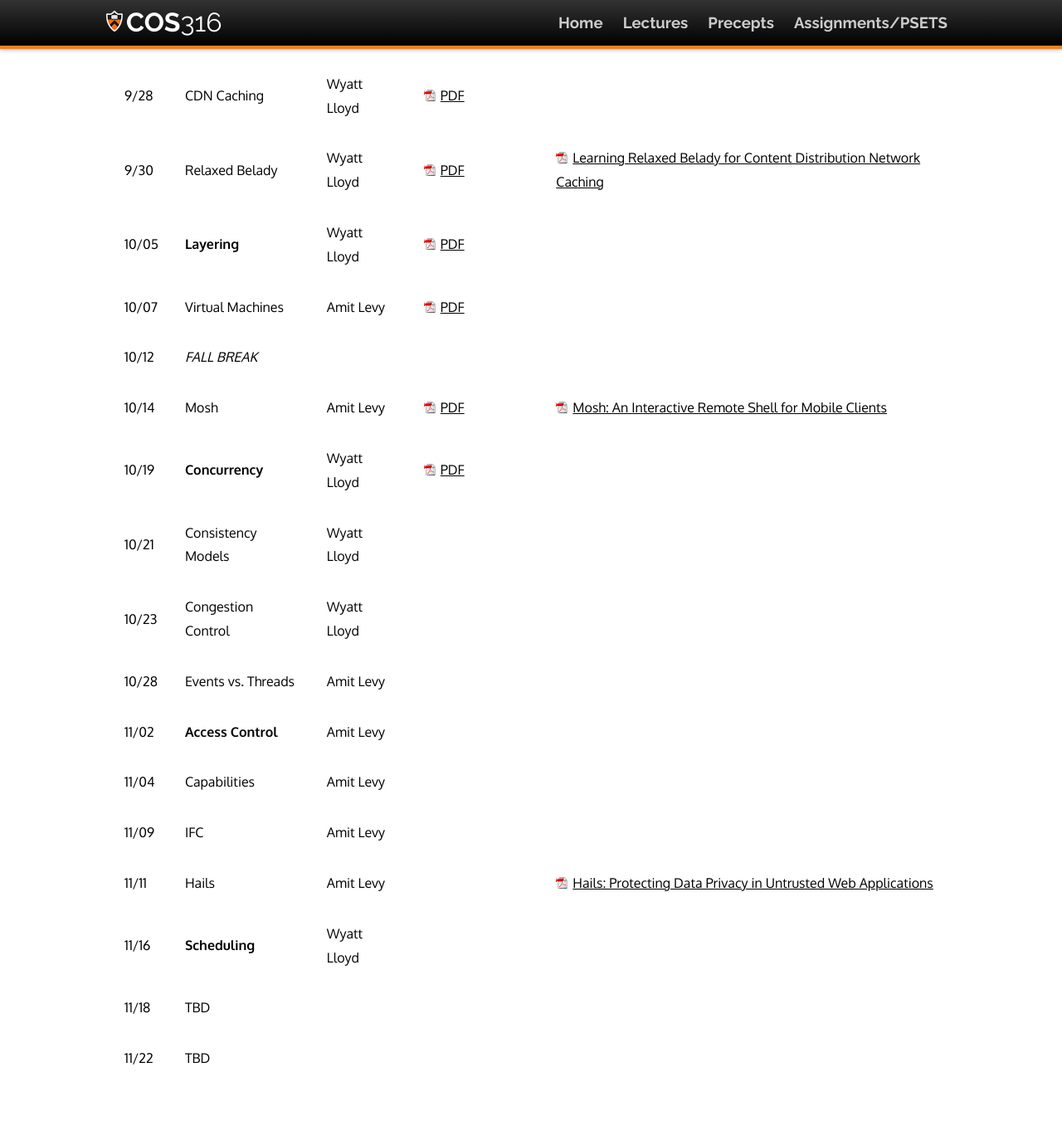
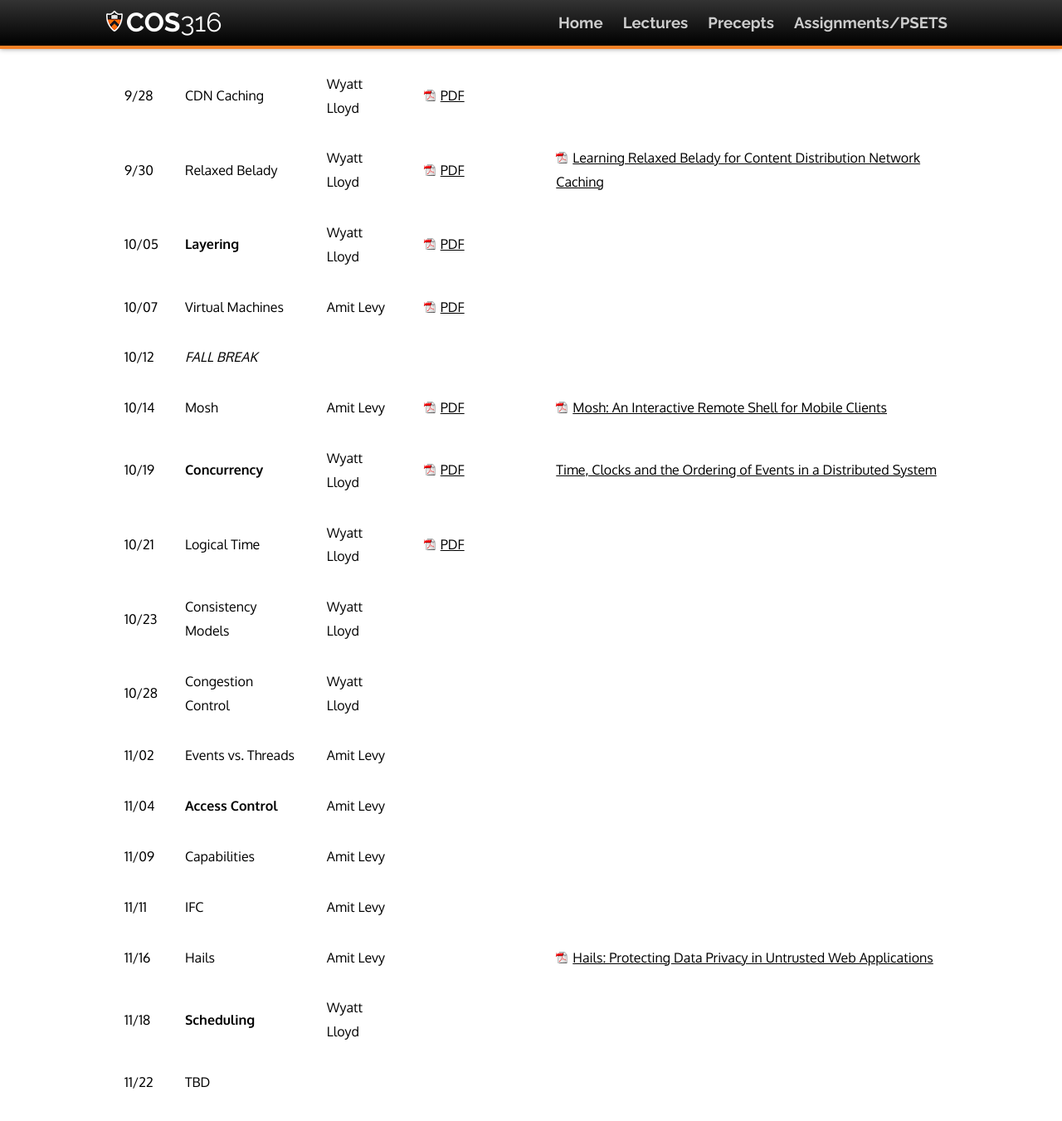
Before and after one commit to cos316/cos316-web, a Jekyll site: the page built from lectures.md, in a window 1280 px wide and 1400 px high, scrolled down 783 px. Shown: the top 1351 px of the window at 83% size. Built offline with Jekyll 4.4.1, drawn with Linux system fonts in a browser that asks for light colours; nearby versions of some CDN libraries.

Commit message:
L15 slides, update schedule

```diff
--- a/lectures.md
+++ b/lectures.md
@@ -29,14 +29,14 @@ expected to attend lecture live if that is at all reasonable for you.
 | 10/07 | Virtual Machines  | Amit Levy   | [PDF](/lectures/L12-virtual-machines.pdf) | | |
 | 10/12 |  *FALL BREAK*     | | | | |
 | 10/14 | Mosh              | Amit Levy   | [PDF](/lectures/L13-mosh.pdf) | | [Mosh: An Interactive Remote Shell for Mobile Clients](https://mosh.org/mosh-paper.pdf) |
-| 10/19 | **Concurrency**   | Wyatt Lloyd | [PDF](/lectures/L14-concurrency-time.pdf) | | |
-| 10/21 | Consistency Models| Wyatt Lloyd | | | |
-| 10/23 | Congestion Control| Wyatt Lloyd | | | |
-| 10/28 | Events vs. Threads| Amit Levy   | | | |
-| 11/02 | **Access Control**| Amit Levy   | | | |
-| 11/04 | Capabilities      | Amit Levy   | | | |
-| 11/09 | IFC               | Amit Levy   | | | |
-| 11/11 | Hails             | Amit Levy   | | | [Hails: Protecting Data Privacy in Untrusted Web Applications](https://www.amitlevy.com/papers/hails-osdi2012.pdf) |
-| 11/16 | **Scheduling**    | Wyatt Lloyd | | | |
-| 11/18 | TBD               | | | | |
+| 10/19 | **Concurrency**   | Wyatt Lloyd | [PDF](/lectures/L14-concurrency-time.pdf) | | [Time, Clocks and the Ordering of Events in a Distributed System](http://lamport.azurewebsites.net/pubs/pubs.html#time-clocks) |
+| 10/21 | Logical Time      | Wyatt Lloyd | [PDF](/lectures/L15-more-time.pdf ) | | |
+| 10/23 | Consistency Models| Wyatt Lloyd | | | |
+| 10/28 | Congestion Control| Wyatt Lloyd | | | |
+| 11/02 | Events vs. Threads| Amit Levy   | | | |
+| 11/04 | **Access Control**| Amit Levy   | | | |
+| 11/09 | Capabilities      | Amit Levy   | | | |
+| 11/11 | IFC               | Amit Levy   | | | |
+| 11/16 | Hails             | Amit Levy   | | | [Hails: Protecting Data Privacy in Untrusted Web Applications](https://www.amitlevy.com/papers/hails-osdi2012.pdf) |
+| 11/18 | **Scheduling**    | Wyatt Lloyd | | | |
 | 11/22 | TBD               | | | | |
```
Also changed, not shown: 1 other file.
